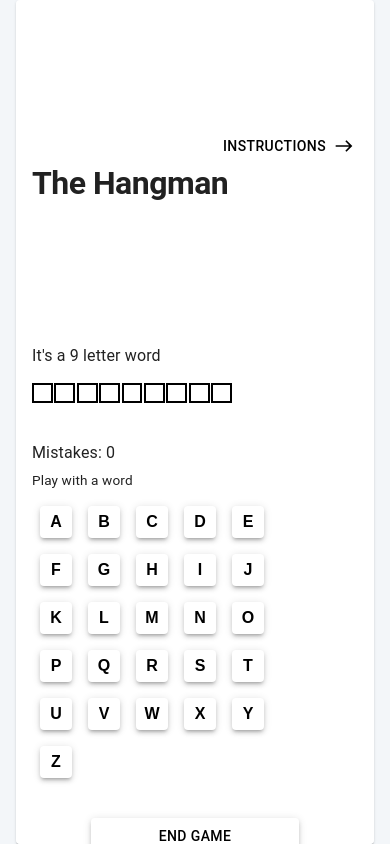
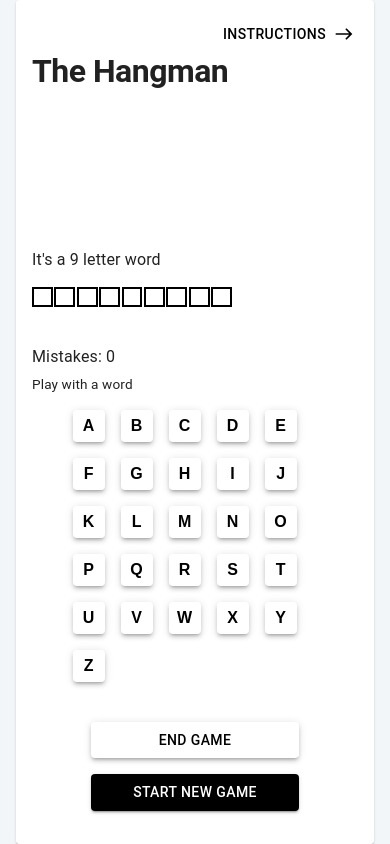
Before and after one commit to rolandkun98/hangman-game, a Next.js app: page /game in a window 390 px wide. Both pictures are taken after a click on the button "LET'S PLAY". Built offline with nearby package versions, Linux system fonts and the light colour scheme.

Commit message:
feat(game):responsive improvements

```diff
--- a/src/components/pages/game/elements/game.tsx
+++ b/src/components/pages/game/elements/game.tsx
@@ -41,6 +41,7 @@ const Game = ({
       sx={{
         marginRight: breakpoints.isAboveSm ? "3rem" : undefined,
         alignSelf: breakpoints.isAboveSm ? undefined : "center",
+        marginTop: breakpoints.isAboveSm ? undefined : "1rem",
       }}
       width={breakpoints.isAboveSm ? "10rem" : "8rem"}
       height={breakpoints.isAboveSm ? "10rem" : "8rem"}
@@ -129,6 +130,7 @@ const Game = ({
           <Typography variant="body1" sx={{ marginTop: ".5rem" }}>
             {t("gamePage.game.texts.element1")}
           </Typography>
+          <Box sx={{ display: "flex", justifyContent: "center" }}>
             <SelectButton
               setSelectedValue={(value) => {
                 checkLetter(value as string);
@@ -136,7 +138,7 @@ const Game = ({
               columns={breakpoints.isAboveSm ? 7 : 5}
               buttonSize={2}
               sx={{
-              width: breakpoints.isAboveSm ? "30rem" : "auto",
+                width: breakpoints.isAboveSm ? "30rem" : "80%",
                 marginTop: ".5rem",
                 marginBottom: "2rem",
                 justifyContent: "flex-start",
@@ -149,6 +151,7 @@ const Game = ({
                   usedLetters.includes(item),
               }))}
             />
+          </Box>
           <Box
             sx={{
               display: "flex",
@@ -174,7 +177,10 @@ const Game = ({
             <Button
               onClick={startNewGame}
               variant="contained"
-              sx={{ width: "13rem" }}
+              sx={{
+                width: "13rem",
+                marginBottom: breakpoints.isAboveSm ? undefined : "3rem",
+              }}
             >
               {t("gamePage.game.buttons.newGame")}
             </Button>
--- a/src/components/pages/game/index.tsx
+++ b/src/components/pages/game/index.tsx
@@ -3,12 +3,21 @@ import { useGameLogic } from "./hooks/use-game-logic";
 import LengthSelector from "./elements/length-selector";
 import Game from "./elements/game";
 import { GameStatus } from "@/utils/enums/game-status";
+import { useBreakpoints } from "@/hooks/use-breakpoints";
 
 const GamePage = (): JSX.Element => {
   const gameLogic = useGameLogic();
+  const breakpoints = useBreakpoints();
 
   return (
-    <PageContainer>
+    <PageContainer
+      sx={
+        gameLogic.gameStatus !== GameStatus.NOT_STARTED &&
+        !breakpoints.isAboveSm
+          ? { paddingTop: "1rem" }
+          : undefined
+      }
+    >
       {gameLogic.gameStatus !== GameStatus.NOT_STARTED ? (
         <Game
           endGame={gameLogic.endGame}
```
Lines whose indentation alone changed are shown as unchanged.
